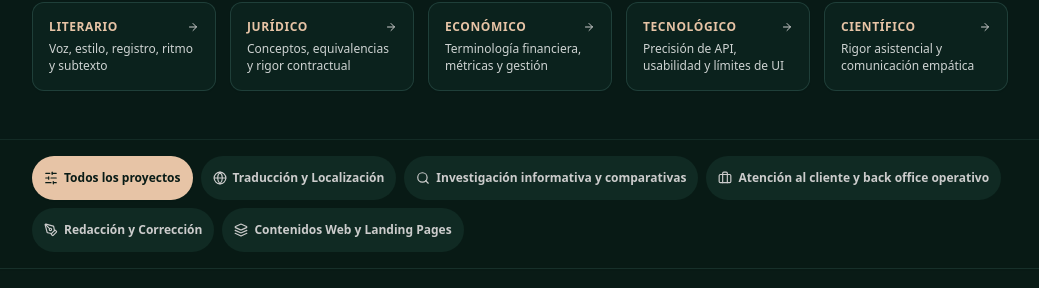
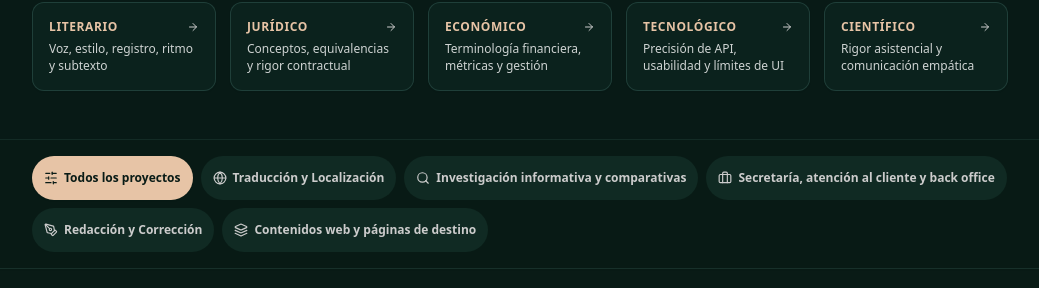
Before and after one commit to noemitomassetti/noemitomassetti-it, a React (Vite) app: page /es/ejemplos-de-trabajo in a window 1280 px wide. Shown: the part 3982-4270 px from the top of the page, without its empty margins (120-1159 px from the left). Built offline with nearby package versions, Linux system fonts and the light colour scheme; the HTML template or start-up script is replaced by a standard one.

Commit message:
Improve localized portfolio category names in French Spanish and English

```diff
--- a/src/pages/Portfolio.tsx
+++ b/src/pages/Portfolio.tsx
@@ -82,9 +82,9 @@ export default function Portfolio() {
     { id: "all", label: { it: "Tutti i progetti", en: "All Projects", fr: "Tous les projets", es: "Todos los proyectos" }, shortLabel: { it: "Tutti", en: "All", fr: "Tous", es: "Todos" }, icon: <SlidersHorizontal className="w-3.5 h-3.5" /> },
     { id: "translation", label: { it: "Traduzione & Localizzazione", en: "Translation & Localisation", fr: "Traduction & Localisation", es: "Traducción y Localización" }, shortLabel: { it: "Traduzioni", en: "Translation", fr: "Traduction", es: "Traducción" }, icon: <Globe className="w-3.5 h-3.5" /> },
     { id: "research", label: { it: "Ricerche informative & confronti", en: "Informational research & comparisons", fr: "Recherche documentaire et comparaisons", es: "Investigación informativa y comparativas" }, shortLabel: { it: "Ricerche", en: "Research", fr: "Recherche", es: "Investigación" }, icon: <Search className="w-3.5 h-3.5" /> },
-    { id: "backoffice", label: { it: "Segreteria & Back Office Operativo", en: "Customer support & operational back office", fr: "Relation client et back-office opérationnel", es: "Atención al cliente y back office operativo" }, shortLabel: { it: "Back office", en: "Back office", fr: "Back-office", es: "Back office" }, icon: <Briefcase className="w-3.5 h-3.5" /> },
+    { id: "backoffice", label: { it: "Segreteria & Back Office Operativo", en: "Secretarial support & operational back office", fr: "Secrétariat, relation client et back-office", es: "Secretaría, atención al cliente y back office" }, shortLabel: { it: "Back office", en: "Back office", fr: "Back-office", es: "Back office" }, icon: <Briefcase className="w-3.5 h-3.5" /> },
     { id: "writing", label: { it: "Scrittura & Revisione", en: "Writing & Revision", fr: "Rédaction & Révision", es: "Redacción y Corrección" }, shortLabel: { it: "Revisione", en: "Writing", fr: "Révision", es: "Redacción" }, icon: <PenTool className="w-3.5 h-3.5" /> },
-    { id: "web", label: { it: "Contenuti per Siti & Landing Page", en: "Website & Landing Page Copy", fr: "Contenus Web & Pages de Destination", es: "Contenidos Web y Landing Pages" }, shortLabel: { it: "Contenuti web", en: "Web copy", fr: "Contenus web", es: "Contenidos web" }, icon: <Layers className="w-3.5 h-3.5" /> },
+    { id: "web", label: { it: "Contenuti per Siti & Landing Page", en: "Website & Landing Page Copy", fr: "Contenus web et pages d’atterrissage", es: "Contenidos web y páginas de destino" }, shortLabel: { it: "Contenuti web", en: "Web copy", fr: "Contenus web", es: "Contenidos web" }, icon: <Layers className="w-3.5 h-3.5" /> },
   ];
 
 
```
